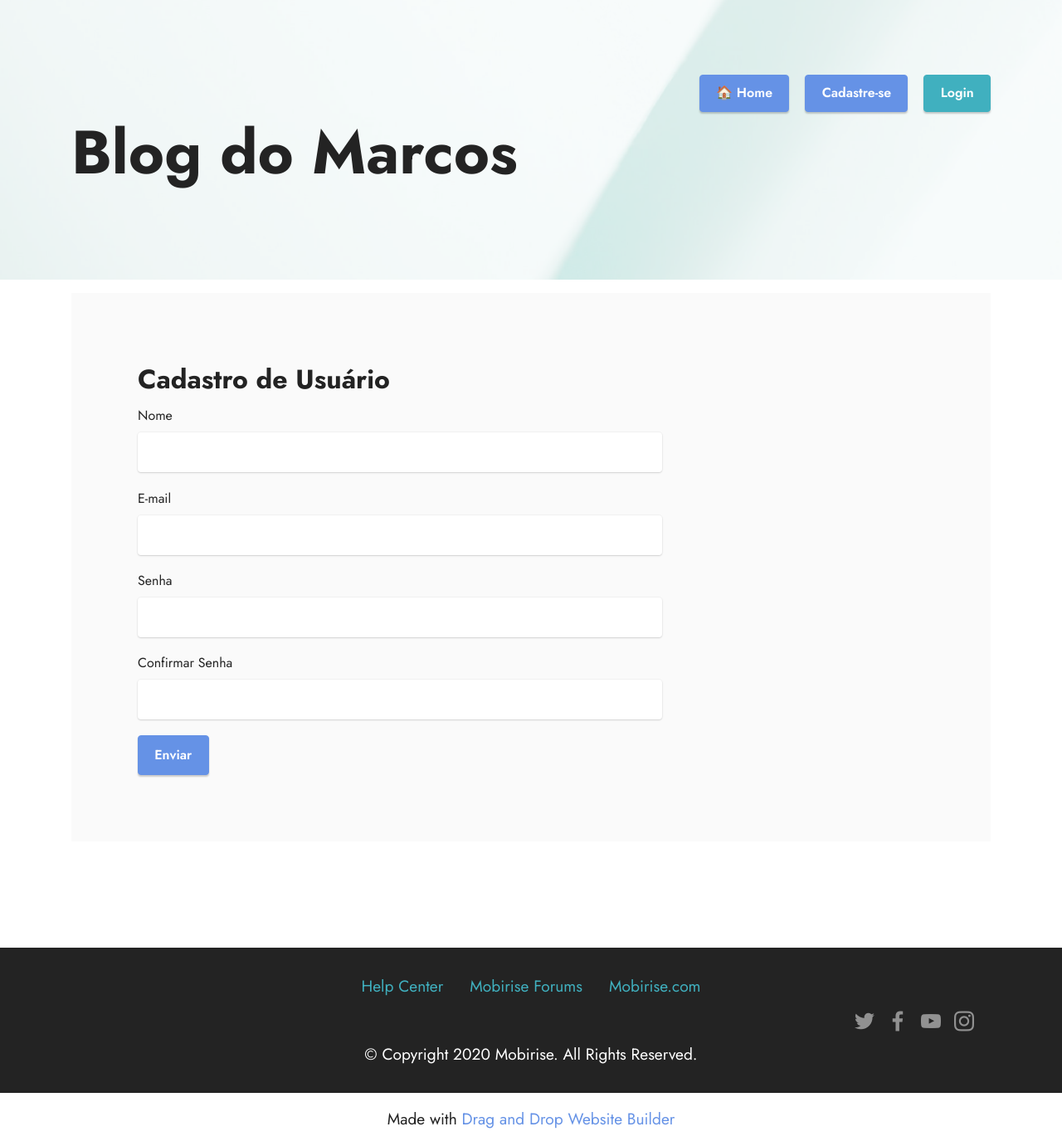
After one commit to lucasxpto/blog_aula, a Django app: page /cadusuario/ in a window 1280 px wide. The commit adds this page. Shown: the whole page at 83% size. Run offline with Django 4.2, Linux system fonts and the light colour scheme; some libraries are stand-ins or nearby versions.

Commit message:
adicionado autenticação de usuários

```diff
--- a/core/forms.py
+++ b/core/forms.py
@@ -1,4 +1,6 @@
 from django import forms
+from django.contrib.auth.forms import UserCreationForm
+from django.contrib.auth.models import User
 from django.core.mail import EmailMessage
 
 from core.models import Comentario
@@ -42,3 +44,10 @@ class ComentModelForm(forms.ModelForm):
         novo_coment.email = self.cleaned_data['email']
         novo_coment.texto = self.cleaned_data['texto']
         return novo_coment.save()
+
+
+class CadUsuarioForm(UserCreationForm):
+
+    class Meta:
+        model = User
+        fields = ['username', 'email', 'password1','password2']
--- /dev/null
+++ b/core/templates/blog/usuarios/cadusuario.html
@@ -0,0 +1,44 @@
+{% extends "base.html" %}
+
+{% block titulo %} Meu Blog ==> Cadastrando novo usuário {% endblock %}
+
+{% block conteudo %}
+<section data-bs-version="5.1" class="features16 cid-tzVjbxlXj9" id="features17-6">
+
+    <div class="container">
+        <div class="content-wrapper">
+            <div class="row align-items-center">
+                <div class="col-12 col-lg-8">
+                    <div class="text-wrapper">
+                        <h6 class="card-title mbr-fonts-style display-5">
+                            <strong>Cadastro de Usuário</strong>
+                        </h6>
+                        <form class="form form-vertical" action="" method="post">
+                            {% csrf_token %}
+                            <div class="form-group">
+                                <label class="form-label" for="name">Nome</label>
+                                <input type="text" id="name" name="username" class="form-control">
+                            </div>
+                            <div class="form-group">
+                                <label class="form-label" for="email">E-mail</label>
+                                <input type="email" id="email" name="email" class="form-control">
+                            </div>
+                            <div class="form-group">
+                                <label class="form-label" for="pass1">Senha</label>
+                                <input type="password" id="pass1" name="password1" class="form-control">
+                            </div>
+                            <div class="form-group">
+                                <label class="form-label" for="pass2">Confirmar Senha</label>
+                                <input type="password" id="pass2" name="password2" class="form-control">
+                            </div>
+                            <div>
+                                <input class="btn btn-primary" type="submit" value="Enviar">
+                            </div>
+                        </form>
+                    </div>
+                </div>
+            </div>
+        </div>
+    </div>
+</section>
+{% endblock %}
--- a/core/templates/includes/header.html
+++ b/core/templates/includes/header.html
@@ -7,12 +7,23 @@
         <div class="mbr-section-btn align-right ">
                         <a class="btn btn-primary display-6"
                            href="/">&#x1F3E0; Home</a>
+            {% if user.is_anonymous %}
+                <a href="{% url 'cadusuario' %}" class="btn btn-primary">Cadastre-se</a>
+                <a href="{% url 'loginuser' %}" class="btn btn-success">Login</a>
+            {% else %}
+                    Usuário: <strong>{{ user.username }}</strong>
+                    <a href="{% url 'logoutuser' %}" class="btn btn-danger">Logout</a>
+            {% endif %}
+
         </div>
         <div class="row">
             <div class="col-12 col-lg-7">
                 <h1 class="mbr-section-title mbr-fonts-style mb-4 display-1"><strong>Blog do Marcos</strong></h1>
 
             </div>
+            <div class="col-12 col-lg-2">
+
+            </div>
         </div>
     </div>
 </section>
--- a/core/urls.py
+++ b/core/urls.py
@@ -11,4 +11,7 @@ urlpatterns = [
          views.FormContatoView.as_view(),
          name='enviar_post'),
     path('comentar/<int:pk>/', views.ComentarioCreateView.as_view(), name='comentar_post'),
+    path('cadusuario/', views.CadUsuarioView.as_view(), name='cadusuario'),
+    path('login/', views.LoginUsuarioView.as_view(), name='loginuser'),
+    path('logout/', views.LogoutView.as_view(), name='logoutuser'),
 ]
--- a/core/views.py
+++ b/core/views.py
@@ -1,9 +1,14 @@
 from django.contrib import messages
+from django.contrib.auth import authenticate, login, logout
+from django.contrib.auth.forms import AuthenticationForm
+from django.contrib.auth.mixins import LoginRequiredMixin
+from django.contrib.auth.models import User
+from django.contrib.auth.views import LogoutView
 from django.shortcuts import render, redirect
 from django.urls import reverse_lazy
 from django.views.generic import ListView, TemplateView, DetailView, FormView, CreateView
 
-from core.forms import EmailForm, ComentModelForm
+from core.forms import EmailForm, ComentModelForm, CadUsuarioForm
 from core.models import Post, Comentario
 
 
@@ -89,3 +94,47 @@ class ComentarioCreateView(CreateView):
         context = super().get_context_data(**kwargs)
         context['post'] = self._get_post(self.kwargs['pk'])
         return context
+
+
+class CadUsuarioView(CreateView):
+    template_name = 'blog/usuarios/cadusuario.html'
+    form_class = CadUsuarioForm
+    success_url = reverse_lazy('loginuser')
+
+    def form_valid(self, form):
+        form.cleaned_data
+        form.save()
+        messages.success(self.request, 'Usuario Cadastrado!!!')
+        return super().form_valid(form)
+
+    def form_invalid(self, form):
+        messages.error(self.request, 'Usuário não cadastrado!!!')
+        return super().form_invalid(form)
+
+
+class LoginUsuarioView(FormView):
+    template_name = 'blog/usuarios/login.html'
+    model = User
+    form_class = AuthenticationForm
+    success_url = reverse_lazy('listar_posts')
+
+    def form_valid(self, form):
+        nome = form.cleaned_data['username']
+        senha = form.cleaned_data['password']
+        usuario = authenticate(self.request,username=nome, password=senha)
+        if usuario is not None:
+            login(self.request, usuario)
+            return redirect('listar_posts')
+        messages.error(self.request, 'Usuário inexistente.')
+        return redirect('loginuser')
+
+    def form_invalid(self, form):
+        messages.error(self.request, 'Não foi possível logar!')
+        return redirect('loginuser')
+
+
+class LogoutView(LoginRequiredMixin, LogoutView):
+
+    def get(self, request):
+        logout(request)
+        return redirect('listar_posts')
```
Also changed, not shown: core/templates/base.html (+0 -7 lines), core/templates/blog/post/comentarios.html (+20 -1 lines), core/templates/blog/usuarios/login.html (added, +38 -0 lines), blog.sqlite3.
